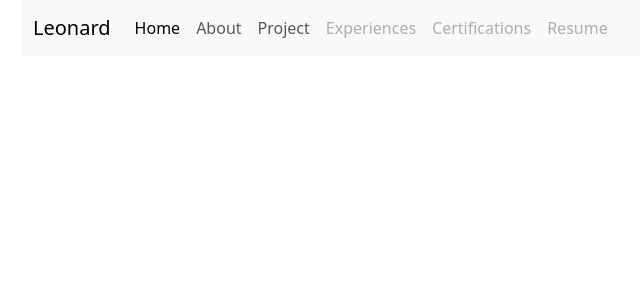
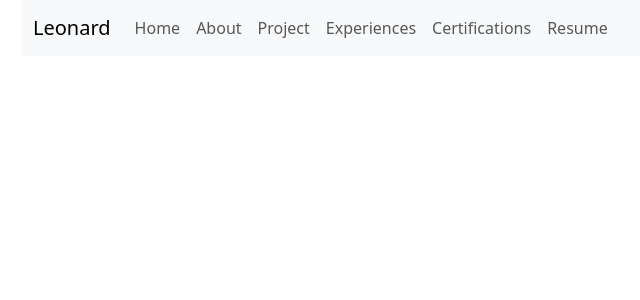
Before and after one commit to leoseis/-portfolio, a Django app: page / in a window 1280 px wide. Shown: the top 300 px of the page, without its empty margins (61-701 px from the left). Run offline with Django 5.2, Linux system fonts and the light colour scheme.

Commit message:
fixed a css bug for the nav finally

```diff
--- a/ebo/static/css/style.css
+++ b/ebo/static/css/style.css
@@ -0,0 +1,4 @@
+.navbar-nav .nav-link:hover{
+    font-weight:bold;
+    color:#7f3492;
+}
--- a/ebo/templates/navbar.html
+++ b/ebo/templates/navbar.html
@@ -7,7 +7,7 @@
       <div class="collapse navbar-collapse" id="navbarNav">
         <ul class="navbar-nav">
           <li class="nav-item">
-            <a class="nav-link active" aria-current="page" href="#">Home</a>
+            <a class="nav-link " aria-current="page" href="#">Home</a>
           </li>
           <li class="nav-item">
             <a class="nav-link" href="#">About</a>
@@ -16,13 +16,13 @@
             <a class="nav-link" href="#">Project</a>
           </li>
           <li class="nav-item">
-            <a class="nav-link disabled" aria-disabled="true">Experiences</a>
+            <a class="nav-link " aria-disabled="true">Experiences</a>
           </li>
           <li class="nav-item">
-            <a class="nav-link disabled" aria-disabled="true">Certifications</a>
+            <a class="nav-link " aria-disabled="true">Certifications</a>
           </li>
           <li class="nav-item">
-            <a class="nav-link disabled" aria-disabled="true">Resume</a>
+            <a class="nav-link" aria-disabled="true">Resume</a>
           </li>
         </ul>
       </div>
```
